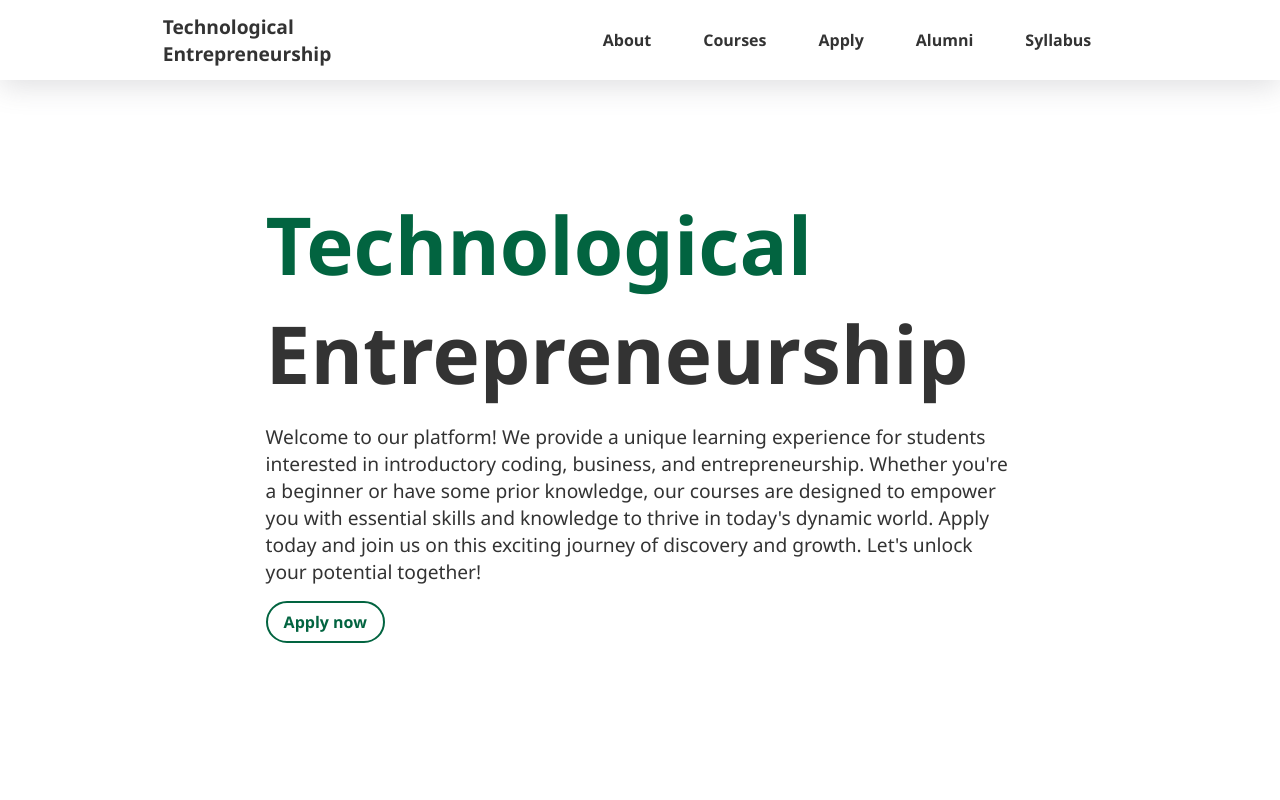
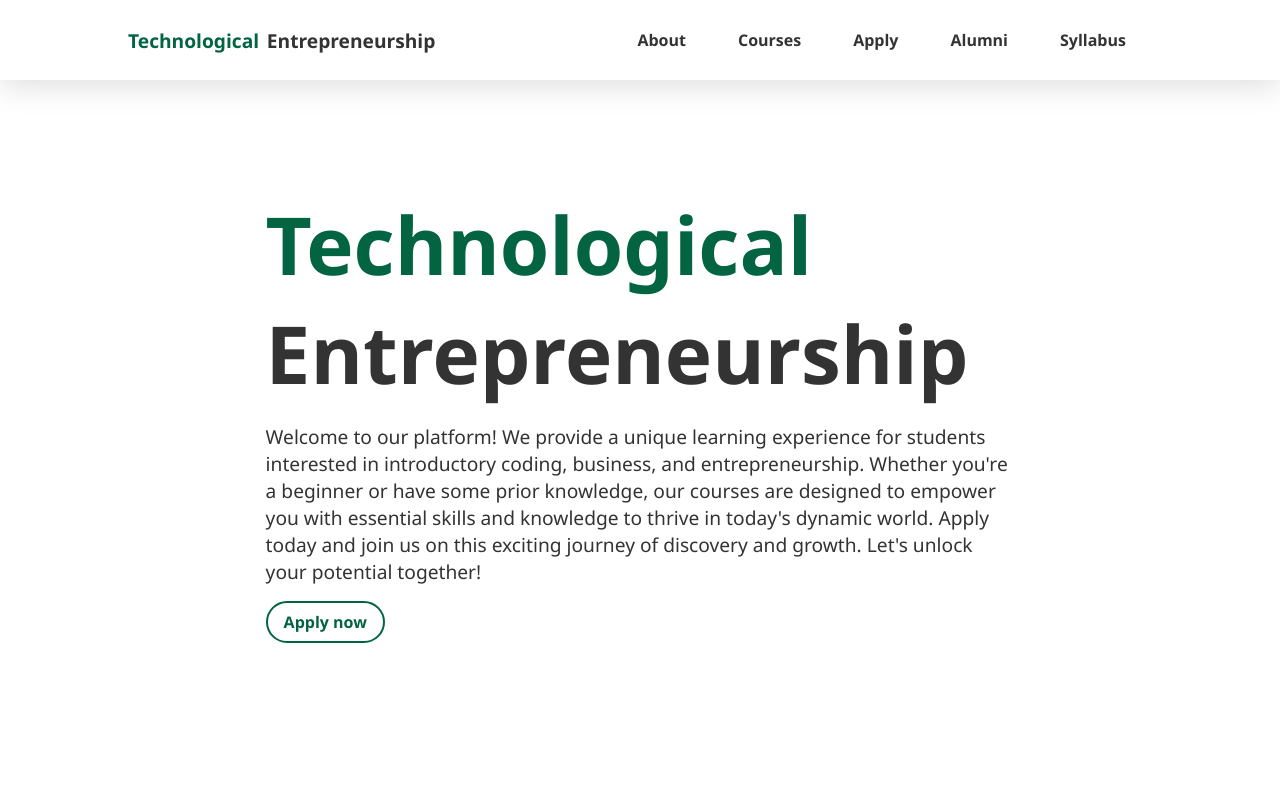
Before and after one commit to StartupSparkTeam/tech-entrepreneurship, a plain HTML site: page index.html in a window 1280 px wide. Shown: the top 800 px of the page. Drawn offline with Linux system fonts and the light colour scheme.

Commit message:
Update tech.css

```diff
--- a/tech.css
+++ b/tech.css
@@ -11,6 +11,10 @@ body, html {
     padding: 0;
     font-family: 'Segoe UI', Tahoma, Geneva, Verdana, sans-serif;
     color: #333;
+}
+::selection {
+    background: rgb(0, 110, 110);
+    color: white;
 }
 ::-webkit-scrollbar {
     width: 5px;
@@ -56,6 +60,11 @@ nav {
     color: #000;
     font-size: 1.2em;
     font-weight: 600;
+    display: flex;
+}
+.tech {
+    margin: 0 .4em 0 0;
+    color: #026440;
 }
 .close {
     display: none;
@@ -322,6 +331,11 @@ section {
 }
 .icon-contact a:hover {
     box-shadow: rgba(50, 50, 93, 0.25) 0px 2px 5px -1px, rgba(0, 0, 0, 0.3) 0px 1px 3px -1px;
+    color: pink;
+}
+.alumniHolder p {
+    font-size: .6em;
+    color: #026440;
 }
 
 /* syllabus section styling */
```
